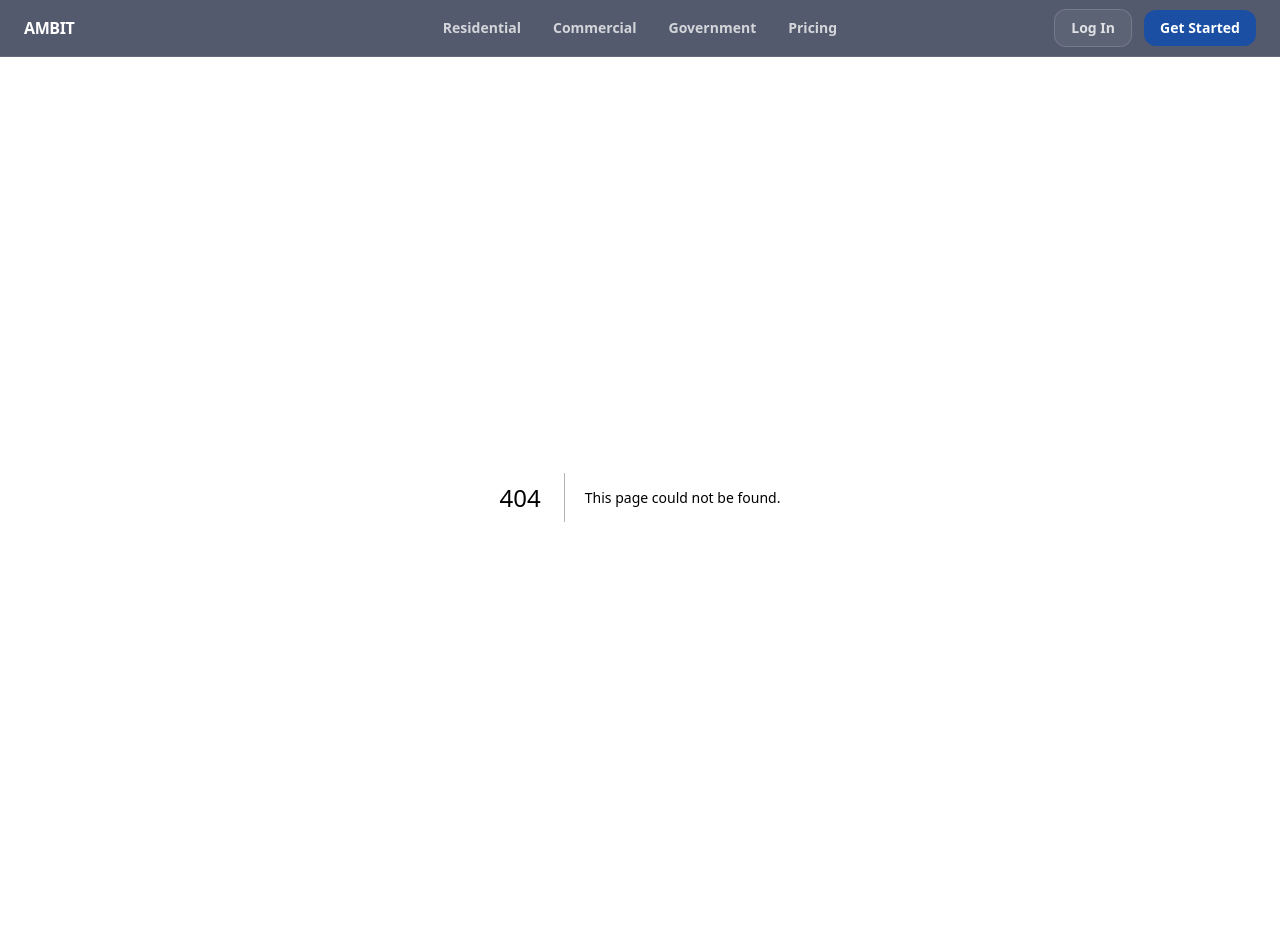
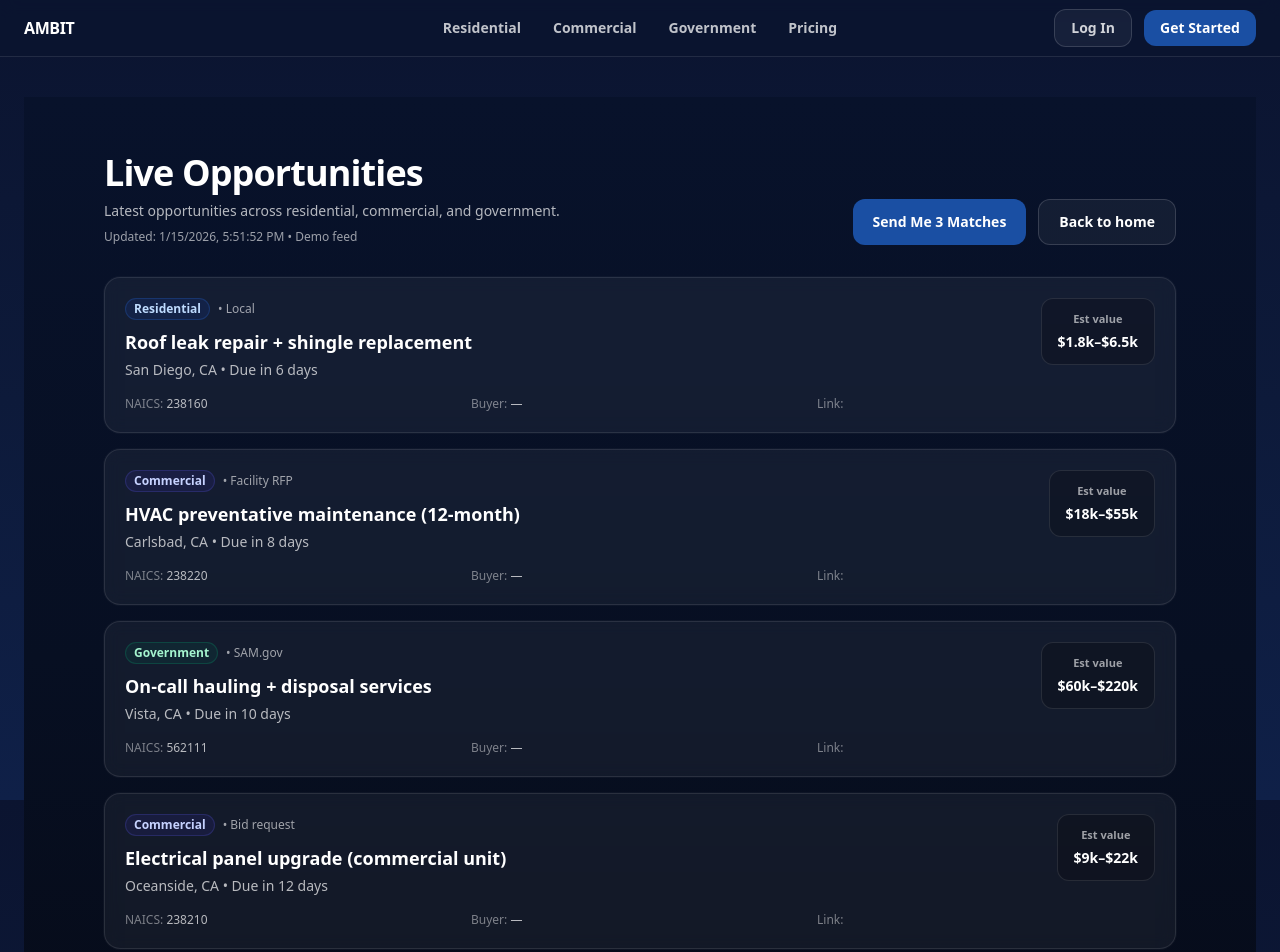
Before and after one commit to seansevrix/ambit, a Next.js app: page /live-opportunities in a window 1280 px wide. Before the commit this address had no page. Shown: the top 952 px of the page. Built offline with nearby package versions, Linux system fonts and the light colour scheme; no server answers.

Commit message:
Link hero to Live Opportunities page

```diff
--- /dev/null
+++ b/app/live-opportunities/page.tsx
@@ -0,0 +1,236 @@
+import Link from "next/link";
+
+export const dynamic = "force-dynamic"; // always render fresh (no caching)
+
+type Opportunity = {
+  id?: string;
+  title?: string;
+  location?: string;
+  dueDate?: string;
+  naics?: string;
+  source?: string;
+  segment?: string;
+  url?: string;
+  buyer?: string;
+  value?: string;
+};
+
+const PRIMARY =
+  "inline-flex items-center justify-center rounded-xl bg-[#1A4FA3] px-5 py-3 text-sm font-semibold text-white hover:bg-[#15428B]";
+const SECONDARY =
+  "inline-flex items-center justify-center rounded-xl border border-white/15 bg-white/5 px-5 py-3 text-sm font-semibold text-white hover:bg-white/10";
+
+const DEMO: Opportunity[] = [
+  {
+    title: "Roof leak repair + shingle replacement",
+    location: "San Diego, CA",
+    dueDate: "Due in 6 days",
+    naics: "238160",
+    source: "Local",
+    segment: "Residential",
+    value: "$1.8k–$6.5k",
+  },
+  {
+    title: "HVAC preventative maintenance (12-month)",
+    location: "Carlsbad, CA",
+    dueDate: "Due in 8 days",
+    naics: "238220",
+    source: "Facility RFP",
+    segment: "Commercial",
+    value: "$18k–$55k",
+  },
+  {
+    title: "On-call hauling + disposal services",
+    location: "Vista, CA",
+    dueDate: "Due in 10 days",
+    naics: "562111",
+    source: "SAM.gov",
+    segment: "Government",
+    value: "$60k–$220k",
+  },
+  {
+    title: "Electrical panel upgrade (commercial unit)",
+    location: "Oceanside, CA",
+    dueDate: "Due in 12 days",
+    naics: "238210",
+    source: "Bid request",
+    segment: "Commercial",
+    value: "$9k–$22k",
+  },
+  {
+    title: "Janitorial services (multi-tenant office)",
+    location: "San Marcos, CA",
+    dueDate: "Due in 14 days",
+    naics: "561720",
+    source: "Property mgmt",
+    segment: "Commercial",
+    value: "$2.5k–$7k/mo",
+  },
+];
+
+function badgeClasses(seg?: string) {
+  const s = (seg || "").toLowerCase();
+  if (s.includes("gov")) return "bg-emerald-600/10 text-emerald-200 border-emerald-500/20";
+  if (s.includes("comm")) return "bg-indigo-600/10 text-indigo-200 border-indigo-500/20";
+  return "bg-blue-600/10 text-blue-200 border-blue-500/20";
+}
+
+function safeListFromResponse(data: any): Opportunity[] {
+  if (Array.isArray(data)) return data;
+  if (Array.isArray(data?.opportunities)) return data.opportunities;
+  if (Array.isArray(data?.items)) return data.items;
+  if (Array.isArray(data?.data)) return data.data;
+  return [];
+}
+
+async function getOpportunities(): Promise<{ list: Opportunity[]; isDemo: boolean }> {
+  const base =
+    process.env.NEXT_PUBLIC_BACKEND_URL ||
+    process.env.BACKEND_URL ||
+    process.env.NEXT_PUBLIC_API_BASE_URL ||
+    "";
+
+  if (!base) return { list: DEMO, isDemo: true };
+
+  const url = `${base.replace(/\/$/, "")}/engine/opportunities`;
+
+  try {
+    const res = await fetch(url, { cache: "no-store" });
+    if (!res.ok) throw new Error(`status ${res.status}`);
+    const data = await res.json();
+    const list = safeListFromResponse(data);
+
+    // Normalize a few common field names so cards don’t break
+    const normalized = list.map((o: any) => ({
+      id: o.id ?? o._id,
+      title: o.title ?? o.name ?? o.opportunityTitle,
+      location: o.location ?? o.place ?? o.city ?? o.state,
+      dueDate: o.dueDate ?? o.due_date ?? o.responseDue ?? o.deadline,
+      naics: o.naics ?? o.naicsCode ?? o.naics_code,
+      source: o.source ?? o.portal ?? o.origin,
+      segment: o.segment ?? o.market ?? o.category,
+      url: o.url ?? o.link ?? o.opportunityUrl,
+      buyer: o.buyer ?? o.agency ?? o.customer,
+      value: o.value ?? o.estValue ?? o.estimatedValue,
+    })) as Opportunity[];
+
+    if (!normalized.length) return { list: DEMO, isDemo: true };
+
+    // Show the newest-ish first if backend already returns sorted, great. If not, still fine.
+    return { list: normalized.slice(0, 30), isDemo: false };
+  } catch {
+    return { list: DEMO, isDemo: true };
+  }
+}
+
+export default async function LiveOpportunitiesPage() {
+  const { list, isDemo } = await getOpportunities();
+
+  return (
+    <main className="min-h-[calc(100vh-64px)]">
+      <section className="relative overflow-hidden border-b border-white/10">
+        <div className="absolute inset-0 bg-[radial-gradient(1200px_600px_at_50%_-10%,rgba(110,168,255,0.35),transparent_60%)]" />
+        <div className="absolute inset-0 bg-gradient-to-b from-[#08122B] via-[#070F22] to-[#060A16]" />
+
+        <div className="relative mx-auto max-w-6xl px-6 py-14 sm:px-10">
+          <div className="flex flex-col gap-4 sm:flex-row sm:items-end sm:justify-between">
+            <div>
+              <h1 className="text-3xl font-semibold tracking-tight text-white sm:text-4xl">
+                Live Opportunities
+              </h1>
+              <p className="mt-2 text-sm text-white/70">
+                Latest opportunities across residential, commercial, and government.
+              </p>
+              <div className="mt-2 text-xs text-white/60">
+                Updated: {new Date().toLocaleString()}
+                {isDemo ? " • Demo feed" : ""}
+              </div>
+            </div>
+
+            <div className="flex flex-col gap-3 sm:flex-row">
+              <Link href="/#preview" className={PRIMARY}>
+                Send Me 3 Matches
+              </Link>
+              <Link href="/" className={SECONDARY}>
+                Back to home
+              </Link>
+            </div>
+          </div>
+
+          <div className="mt-8 grid gap-4">
+            {list.map((o, idx) => (
+              <div
+                key={o.id ?? `${o.title}-${idx}`}
+                className="rounded-2xl border border-white/10 bg-white/5 p-5 shadow-[0_0_0_1px_rgba(255,255,255,0.03)] backdrop-blur"
+              >
+                <div className="flex flex-col gap-3 sm:flex-row sm:items-start sm:justify-between">
+                  <div className="min-w-0">
+                    <div className="flex flex-wrap items-center gap-2 text-xs">
+                      <span
+                        className={`rounded-full border px-2 py-0.5 font-semibold ${badgeClasses(
+                          o.segment
+                        )}`}
+                      >
+                        {o.segment || "Opportunity"}
+                      </span>
+                      <span className="text-white/60">
+                        {o.source ? `• ${o.source}` : ""}
+                      </span>
+                    </div>
+
+                    <div className="mt-2 text-lg font-semibold text-white">
+                      {o.title || "Untitled opportunity"}
+                    </div>
+
+                    <div className="mt-1 text-sm text-white/70">
+                      {o.location ? o.location : "Location TBD"}
+                      {o.dueDate ? ` • ${o.dueDate}` : ""}
+                    </div>
+                  </div>
+
+                  <div className="shrink-0 rounded-xl border border-white/10 bg-black/20 px-4 py-3 text-center">
+                    <div className="text-[11px] font-semibold text-white/60">Est value</div>
+                    <div className="mt-1 text-sm font-semibold text-white">
+                      {o.value || "—"}
+                    </div>
+                  </div>
+                </div>
+
+                <div className="mt-4 grid gap-2 text-xs text-white/70 sm:grid-cols-3">
+                  <div>
+                    <span className="text-white/45">NAICS:</span> {o.naics || "—"}
+                  </div>
+                  <div>
+                    <span className="text-white/45">Buyer:</span> {o.buyer || "—"}
+                  </div>
+                  <div>
+                    {o.url ? (
+                      <a
+                        className="text-white underline underline-offset-4"
+                        href={o.url}
+                        target="_blank"
+                        rel="noreferrer"
+                      >
+                        View details
+                      </a>
+                    ) : (
+                      <span className="text-white/45">Link:</span>
+                    )}
+                  </div>
+                </div>
+              </div>
+            ))}
+          </div>
+
+          {isDemo && (
+            <div className="mt-6 text-xs text-white/55">
+              This page is showing a demo feed right now. If you want it truly live, confirm your
+              backend endpoint <span className="text-white/75">GET /engine/opportunities</span> is
+              publicly reachable from Vercel.
+            </div>
+          )}
+        </div>
+      </section>
+    </main>
+  );
+}
--- a/app/page.tsx
+++ b/app/page.tsx
@@ -58,7 +58,6 @@ export default function HomePage() {
 
       {/* SCREENSHOT-STYLE HERO + GLASS PANEL */}
       <section className="relative overflow-hidden rounded-3xl border border-white/10">
-        {/* Background layers (no image required; optional image hook included) */}
         <div className="absolute inset-0 bg-[radial-gradient(1200px_600px_at_50%_-10%,rgba(110,168,255,0.35),transparent_60%)]" />
         <div className="absolute inset-0 bg-gradient-to-b from-[#08122B] via-[#070F22] to-[#060A16]" />
 
@@ -78,9 +77,9 @@ export default function HomePage() {
               <Link href="/get-started" className={PRIMARY}>
                 Start Free Trial
               </Link>
-              <a href="#preview" className={SECONDARY}>
+              <Link href="/live-opportunities" className={SECONDARY}>
                 View Live Leads
-              </a>
+              </Link>
             </div>
           </div>
 
```
